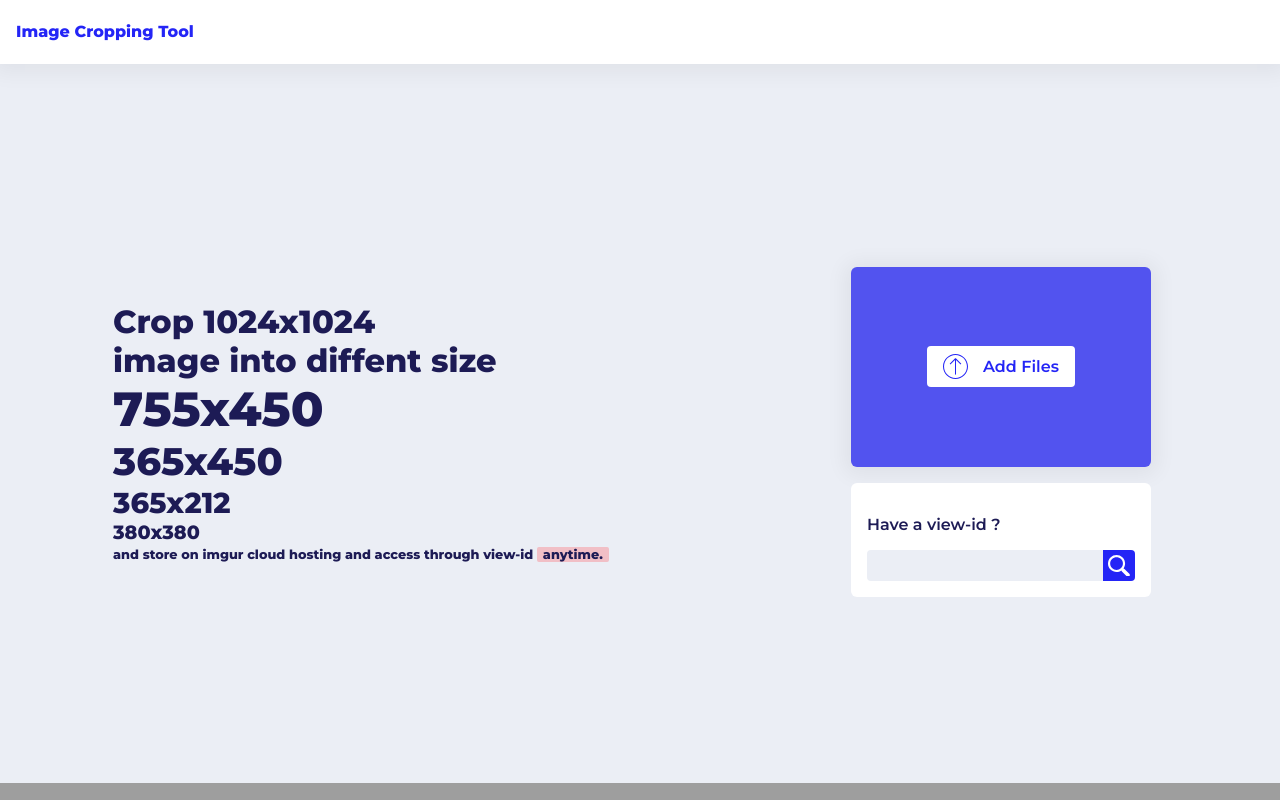
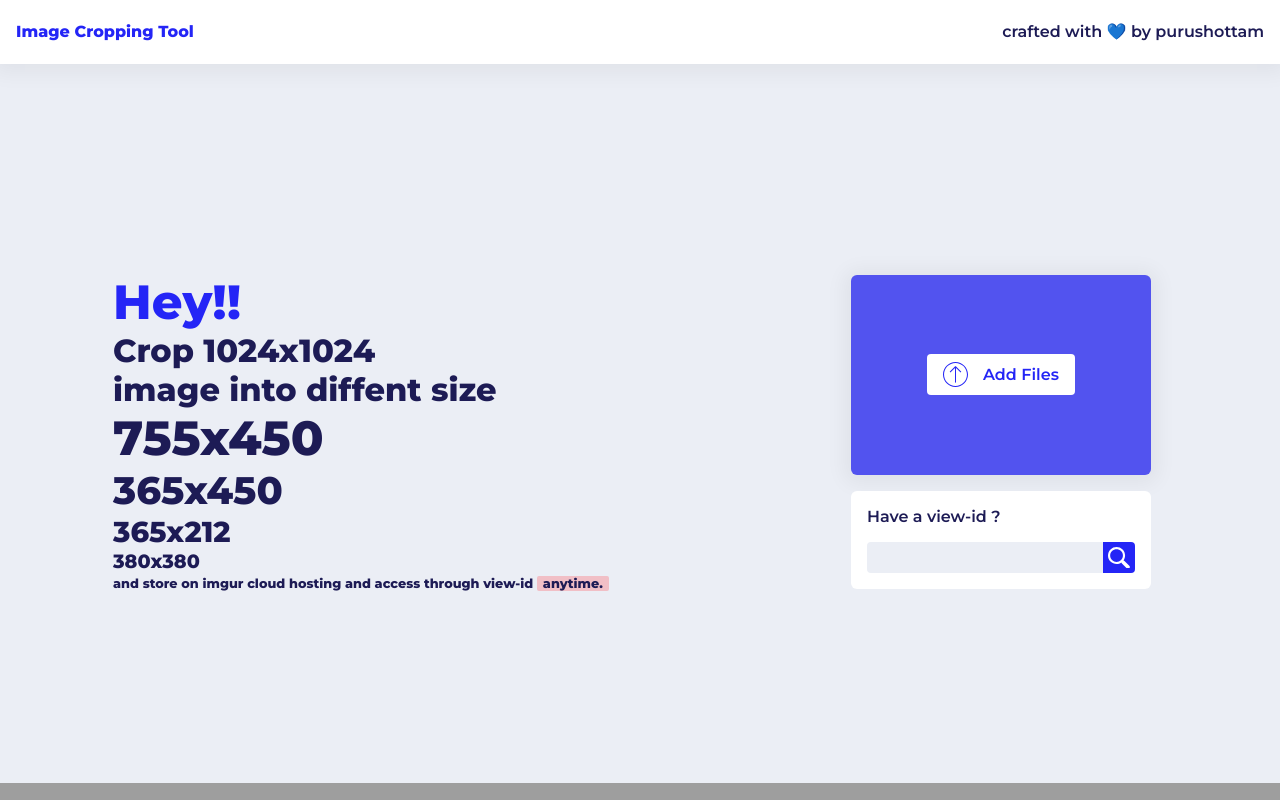
Before and after one commit to spurushottam13/Crop-image-tool, a React (Create React App) app: page / in a window 1280 px wide. Built offline with nearby package versions, Linux system fonts and the light colour scheme; grey boxes are pictures that could not be loaded.

Commit message:
[changes] cosmatic

```diff
--- a/src/App.css
+++ b/src/App.css
@@ -15,7 +15,6 @@ body {
 .App{
   background: var(--background-color);
   height: 100vh;
-  margin-top: -1rem;
 }
 
 .component-container{
@@ -37,6 +36,21 @@ body {
   font-weight: 800;
 }
 
+.message{
+  margin: 1rem;
+  padding: 1rem;
+  box-sizing: border-box;
+  background: white;
+  border-radius: 4px;
+  width: fit-content;
+  left: 50%;
+  position: relative;
+  transform: translateX(-50%);
+}
+.pcolor{
+  color: var(--primary-color);
+}
+
 .f3{
   font-size: 3rem;
 }
--- a/src/actions/index.js
+++ b/src/actions/index.js
@@ -4,3 +4,4 @@ export const setHaveImage = (payload) => ({type: 'SET_HAVE_IMAGE', payload})
 export const setActiveCropCanvasIndex = (payload) => ({type: 'SET_ACTIVE_CROP_CANVAS_INDEX', payload})
 export const setIsLoading = (payload) => ({type: 'SET_IS_LOADING', payload})
 export const uploadImages = (payload) => ({type:'UPLOAD_IMAGES', payload})
+export const setViewId = (payload) => ({type: 'SET_VIEW_ID', payload})
--- a/src/component/Header/header.css
+++ b/src/component/Header/header.css
@@ -4,6 +4,38 @@
     color: var(--primary-color);
     box-shadow: 0 2px 20px 7px rgba(0,0,0,.05);
     line-height: 8vh;
-    padding-left: 1rem;
+    padding: 0rem 1rem;
     font-weight: 700;
+    display: flex;
+    justify-content: space-between;
+    align-items: center;
 }
+
+.n-text{
+    font-weight: normal;
+    color: var(--text-color);
+}
+
+.capsule{
+    font-weight: normal;
+    color: var(--text-color);
+    padding: 3px 8px;
+}
+
+.capsule.left{
+    border-top-left-radius: 4px;
+    border-bottom-left-radius: 4px;
+    background: var(--soft);
+}
+
+.capsule.right{
+    background: var(--background-color);
+    border-top-right-radius: 4px;
+    border-bottom-right-radius: 4px;
+}
+
+.clean-aTag{
+    text-decoration: none;
+    color: inherit;
+    cursor: pointer;
+}
--- a/src/component/Header/index.js
+++ b/src/component/Header/index.js
@@ -2,9 +2,20 @@ import React from 'react'
 import './header.css'
 
 function Header(){
+    const viewId = window.localStorage.getItem('viewId')
     return(
         <div className="header">
             <p>Image Cropping Tool</p>
+            {
+                viewId ? (
+                    <div>
+                        <span className="capsule left">Recent view-id</span>
+                        <span className="capsule right">{viewId}</span>
+                    </div>
+                ) : (
+                    <p className="n-text">crafted with 💙 by <a href="https://github.com/spurushottam13" target="_blank" className="clean-aTag">purushottam</a></p>
+                )
+            }
         </div>
     )
 }
--- a/src/component/Home/home.css
+++ b/src/component/Home/home.css
@@ -27,6 +27,10 @@
     box-sizing: border-box;
     background: white;
     border-radius: 6px;
+}
+.search-viewid p {
+    margin: 0;
+    margin-bottom: 1rem;
 }
 
 .search-viewid  input {
--- a/src/component/Home/index.js
+++ b/src/component/Home/index.js
@@ -1,13 +1,14 @@
-import React from 'react';
+import React, { useRef } from 'react';
 import { connect } from 'react-redux';
-import { setImageSource, setHaveImage } from '../../actions';
+import { setImageSource, setHaveImage, setViewId } from '../../actions';
 import Editing from '../Editing';
 import ImageGallery from '../ImageGallery';
 import Wave from '../Wave';
 import Icon from '../../icons';
 import './home.css'
 
-function Home({ setHaveImage, haveImage, viewId, setImageSource }) {
+function Home({ setHaveImage, haveImage, viewId, setImageSource, setViewId }) {
+    const inputRef = useRef()
     const fileUploadHandler = (e) => {
         e.preventDefault()
         const reader = new FileReader();
@@ -37,6 +38,7 @@ function Home({ setHaveImage, haveImage, viewId, setImageSource }) {
             <Wave/>
             <div className="home-wrapper">
                 <div className="home-section-1">
+                    <span className="bold800 f3 pcolor"> Hey!!</span> <br/>
                     <span className="bold800 f2">Crop 1024x1024 <br/> image into diffent size </span><br />
                     <span className="bold800 f3">755x450 </span><br />
                     <span className="bold800 f2-4">365x450 </span><br />
@@ -56,8 +58,8 @@ function Home({ setHaveImage, haveImage, viewId, setImageSource }) {
                     <div className="search-viewid">
                         <p>Have a view-id ? </p>
                         <div className="inline">
-                            <input type="text" />
-                            <Icon.search />
+                            <input type="text" ref={inputRef}/>
+                            <Icon.search onClick={_ => setViewId(inputRef.current.value)} />
                         </div>
                     </div>
                 </div>
@@ -75,7 +77,8 @@ function mapStateToProp(state) {
 
 const mapDispacthToProp = {
     setImageSource: setImageSource,
-    setHaveImage: setHaveImage
+    setHaveImage: setHaveImage,
+    setViewId: setViewId
 }
 
 export default connect(mapStateToProp, mapDispacthToProp)(Home)
--- /dev/null
+++ b/src/component/ImageContainer/imageContainer.css
@@ -0,0 +1,14 @@
+.image-container{
+    border: 10px solid white;
+    border-radius: 8px;
+    margin: 10px;
+    box-shadow: 0 2px 20px 7px rgba(0,0,0,.05);
+}
+
+.image-container .header{
+    background: var(--soft);
+}
+
+.image-container .img{
+    color: black
+}
--- /dev/null
+++ b/src/component/ImageContainer/index.js
@@ -0,0 +1,15 @@
+import React from 'react'
+import './imageContainer.css'
+
+function ImageContainer({src, decription}){
+    return(
+        <div className="image-container">
+            <div className="header">
+                {decription}
+            </div>
+            <img src={src} className="img" />
+        </div>
+    )
+}
+
+export default ImageContainer
--- a/src/component/ImageGallery/index.js
+++ b/src/component/ImageGallery/index.js
@@ -1,13 +1,23 @@
-import React from 'react';
+import React, { useEffect } from 'react';
 import { connect } from 'react-redux';
+import ImageContainer from '../ImageContainer';
 
 function ImageGallery({viewId}){
+    useEffect(() => {
+        window.localStorage.setItem('viewId', viewId)
+    }, [viewId])
     return(
         <React.Fragment>
-            <p>This is Image Gallery</p>
-            {
-                viewId.split("-").map(i => <img src={"https://i.imgur.com/" + i + ".png"} />)
-            }
+            <div className="message">
+                Use this view-id <span className="badge">{viewId}</span> in home page to revisting these croped image
+            </div>
+            <div className="canvas-wrapper">
+                {
+                    viewId.split("-").map(i => (
+                        <ImageContainer src={"https://i.imgur.com/" + i + ".png"} />
+                    ))
+                }
+            </div>
         </React.Fragment>
     )
 }
--- a/src/icons/index.js
+++ b/src/icons/index.js
@@ -14,9 +14,10 @@ const upload = _ =>(
     </svg>
 )
 
-const search = _ => (
+const search = ({onClick}) => (
     <svg version="1.1"
         id="Capa_1"
+        onClick={onClick}
         xmlns="http://www.w3.org/2000/svg"
         className="search-icon"
         x="0px" y="0px"width="25px" height="25px"
```
